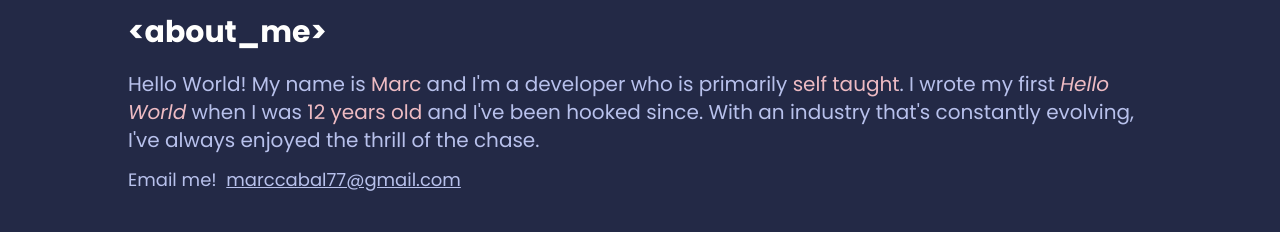
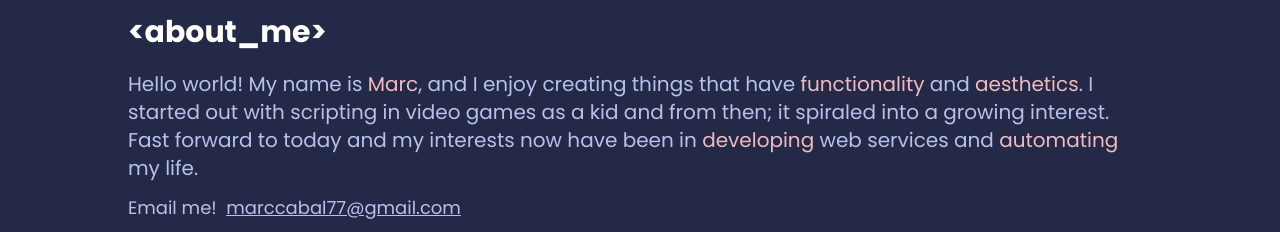
Before and after one commit to MCabal77/portfolio, a React (Vite) app: page / in a window 1280 px wide. Shown: the part 1868-2100 px from the top of the page. Built offline with nearby package versions, Linux system fonts and the light colour scheme.

Commit message:
Update the about me section

```diff
--- a/src/components/About.jsx
+++ b/src/components/About.jsx
@@ -8,14 +8,11 @@ function About() {
       <div className="w-full">
         <SectionTitle>&lt;about_me&gt;</SectionTitle>
         <p className="text-xl text-P_COLOR">
-          Hello World! My name is{" "}
-          <span className=" text-TERTIARY_COLOR">Marc</span> and I'm a developer
-          who is primarily{" "}
-          <span className=" text-TERTIARY_COLOR">self taught</span>. I wrote my
-          first <span className=" italic text-TERTIARY_COLOR">Hello World</span>{" "}
-          when I was <span className=" text-TERTIARY_COLOR">12 years old</span>{" "}
-          and I've been hooked since. With an industry that's constantly
-          evolving, I've always enjoyed the thrill of the chase.
+          Hello world! My name is <span className=" text-TERTIARY_COLOR">Marc</span>, and I enjoy creating things that have {" "}
+          <span className=" text-TERTIARY_COLOR">functionality</span> and <span className=" text-TERTIARY_COLOR">aesthetics</span>. I started out with scripting in video
+          games as a kid and from then; it spiraled into a growing interest.
+          Fast forward to today and my interests now have been in <span className=" text-TERTIARY_COLOR">developing</span> web
+          services and <span className=" text-TERTIARY_COLOR">automating</span> my life.
           <br />
         </p>
         <p className="inline-block text-P_COLOR mt-3 text-md md:text-lg">
--- a/src/components/Hero.jsx
+++ b/src/components/Hero.jsx
@@ -19,7 +19,6 @@ function Hero() {
                   "software developer",
                   "programmer",
                   "creator",
-                  "foodie",
                 ],
                 autoStart: true,
                 loop: true,
```
